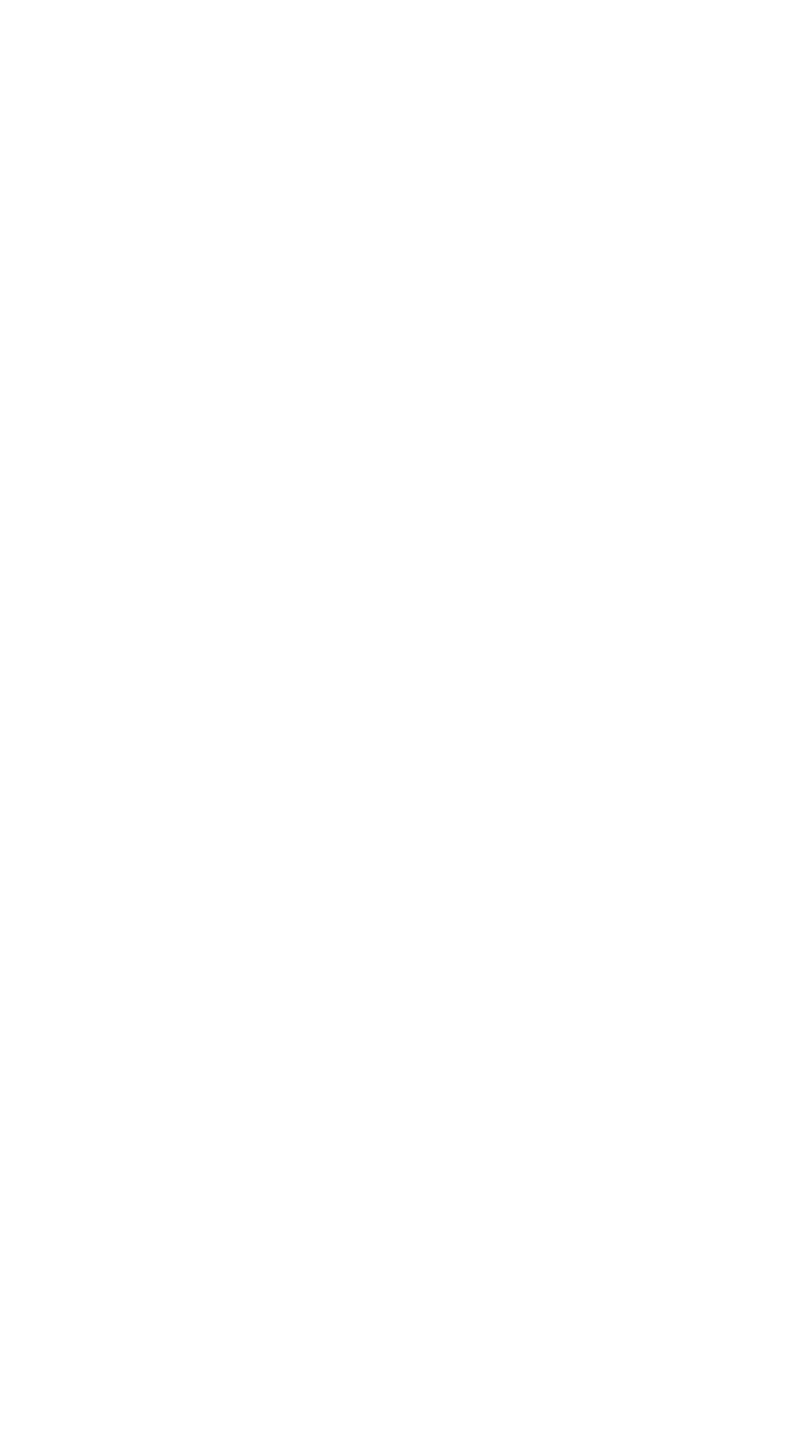
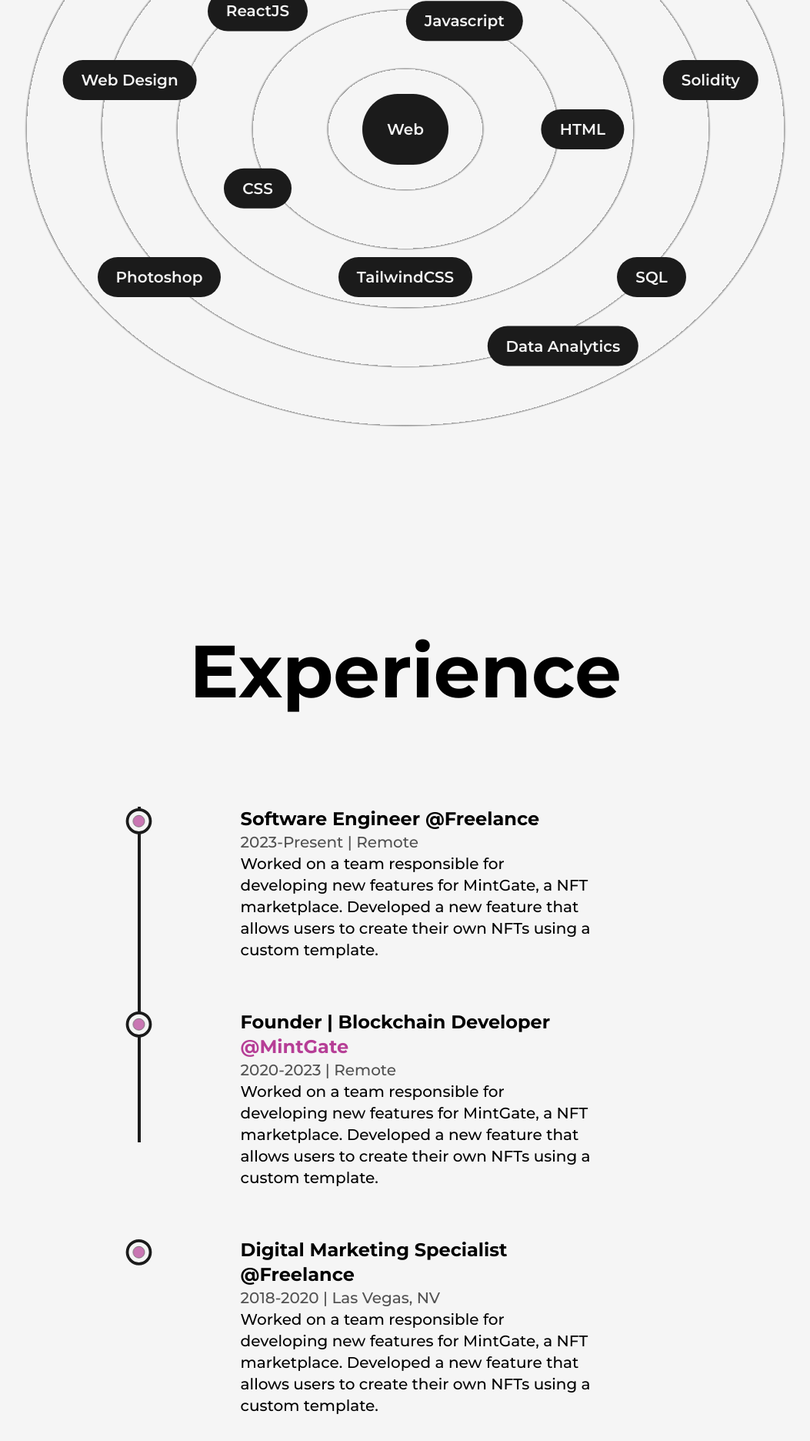
Before and after one commit to Jshanks21/portfolio-site, a Next.js app: page /about in a window 1280 px wide. Shown: the part 1760-3632 px from the top of the page at 77% size, without its empty margins (113-1166 px from the left). Before the commit the page ends 1402 px from the top, so only its background shows below. Built offline with nearby package versions, Linux system fonts and the light colour scheme.

Commit message:
chore: create skills, xp, edu components

```diff
--- /dev/null
+++ b/components/Education.tsx
@@ -0,0 +1,78 @@
+import React, { useRef } from 'react';
+import { motion, useScroll } from 'framer-motion';
+import ListItemIcon from './ListItemIcon';
+
+type DetailsProps = {
+  type: string;
+  time: string;
+  place: string;
+  info: string;
+};
+
+const Details = ({ type, time, place, info }: DetailsProps) => {
+  const ref = useRef(null);
+
+  return (
+    <li ref={ref} className='my-8 first:mt-0 last:mt-0 w-[60%] mx-auto flex flex-col items-center justify-between'>
+
+      <ListItemIcon reference={ref} />
+      <motion.div
+        initial={{ opacity: 0, y: 50 }}
+        whileInView={{ opacity: 1, y: 0 }}
+        transition={{ duration: 1.5, type: 'spring', stiffness: 100}}
+      >
+        <h3 className='capitalize font-bold text-2xl'>
+          {type}
+        </h3>
+        <span className='capitalize font-medium text-dark/75'>
+          {time} | {place}
+        </span>
+        <p className='font-medium w-full'>
+          {info}
+        </p>
+      </motion.div>
+    </li>
+  )
+};
+
+const Education = () => {
+  const ref = useRef(null);
+  const { scrollYProgress } = useScroll({
+    target: ref,
+    offset: ['start end', 'center start']
+  });
+
+
+  return (
+    <div className='my-64'>
+      <h2 className='w-full text-center font-bold text-8xl mb-32'>
+        Education
+      </h2>
+
+      <div ref={ref} className='w-[75%] mx-auto relative'>
+
+        <motion.div
+          style={{scaleY: scrollYProgress}}
+          className='absolute left-9 top-0 w-[4px] h-full bg-dark origin-top'
+        />
+
+        <ul className='w-full flex flex-col items-start justify-between ml-4'>
+          <Details
+            type='High School Diploma'
+            time='2012-2016'
+            place='Burlington High School'
+            info='Graduated with a 3.9 GPA and a 4.0 GPA in all math and science classes.'
+          />
+          <Details
+            type='Bachelor of Science in Computer Science'
+            time='2016-2020'
+            place='University of Vermont'
+            info='Graduated with a 3.5 GPA and a 3.8 GPA in all computer science classes.'
+          />
+        </ul>
+      </div>
+    </div>
+  );
+};
+
+export default Education;
--- /dev/null
+++ b/components/Experience.tsx
@@ -0,0 +1,98 @@
+import React, { useRef } from 'react';
+import { motion, useScroll } from 'framer-motion';
+import ListItemIcon from './ListItemIcon';
+
+type DetailsProps = {
+  position: string;
+  company: string;
+  companyLink?: string;
+  time: string;
+  address: string;
+  work: string;
+};
+
+const Details = ({ position, company, companyLink, time, address, work }: DetailsProps) => {
+  const ref = useRef(null);
+
+  return (
+    <li ref={ref} className='my-8 first:mt-0 last:mt-0 w-[60%] mx-auto flex flex-col items-center justify-between'>
+
+      <ListItemIcon reference={ref} />
+      <motion.div
+        initial={{ opacity: 0, y: 50 }}
+        whileInView={{ opacity: 1, y: 0 }}
+        transition={{ duration: 1.5, type: 'spring', stiffness: 100}}
+      >
+        <h3 className='capitalize font-bold text-2xl'>
+          {position} <a href={companyLink} target='_blank' className={`${companyLink ? 'text-primary hover:text-primary/75' : ''}`}>@{company}</a>
+        </h3>
+        <span className='capitalize font-medium text-dark/75'>
+          {time} | {address}
+        </span>
+        <p className='font-medium w-full'>
+          {work}
+        </p>
+      </motion.div>
+    </li>
+  )
+};
+
+const Experience = () => {
+  const ref = useRef(null);
+  const { scrollYProgress } = useScroll({
+    target: ref,
+    offset: ['start end', 'center start']
+  });
+
+
+  return (
+    <div className='my-64'>
+      <h2 className='w-full text-center font-bold text-8xl mb-32'>
+        Experience
+      </h2>
+
+      <div ref={ref} className='w-[75%] mx-auto relative'>
+
+        <motion.div
+          style={{scaleY: scrollYProgress}}
+          className='absolute left-9 top-0 w-[4px] h-full bg-dark origin-top'
+        />
+
+        <ul className='w-full flex flex-col items-start justify-between ml-4'>
+          <Details
+            position='Software Engineer'
+            company='Freelance'
+            time='2023-Present'
+            address='Remote'
+            work='Worked on a team responsible for developing new features for MintGate, a NFT marketplace. Developed a new feature that allows users to create their own NFTs using a custom template.'
+          />
+          <Details
+            position='Founder | Blockchain Developer'
+            company='MintGate'
+            companyLink='https://mintgate.app/'
+            time='2020-2023'
+            address='Remote'
+            work='Worked on a team responsible for developing new features for MintGate, a NFT marketplace. Developed a new feature that allows users to create their own NFTs using a custom template.'
+          />
+          <Details
+            position='Digital Marketing Specialist'
+            company='Freelance'
+            time='2018-2020'
+            address='Las Vegas, NV'
+            work='Worked on a team responsible for developing new features for MintGate, a NFT marketplace. Developed a new feature that allows users to create their own NFTs using a custom template.'
+          />
+          <Details
+            position='Teacher'
+            company='VIPKid'
+            companyLink='https://www.vipkid.com/'
+            time='2018-2020'
+            address='Remote'
+            work='Worked on a team responsible for developing new features for MintGate, a NFT marketplace. Developed a new feature that allows users to create their own NFTs using a custom template.'
+          />
+        </ul>
+      </div>
+    </div>
+  );
+};
+
+export default Experience;
--- /dev/null
+++ b/components/ListItemIcon.tsx
@@ -0,0 +1,24 @@
+import React from 'react';
+import { motion, useScroll } from 'framer-motion';
+
+const ListItemIcon = ({ reference }: { reference: React.MutableRefObject<null> }) => {
+  const { scrollYProgress } = useScroll({
+    target: reference,
+    offset: ['center end', 'center center']
+  });
+
+  return (
+    <figure className='absolute left-0 stroke-dark'>
+      <svg className='-rotate-90' width={75} height={75} viewBox="0 0 100 100">
+        <circle cx={75} cy={50} r={20} className='stroke-primary stroke-1 fill-none' />
+        <motion.circle cx={75} cy={50} r={20} className='stroke-[5px] fill-light'
+          style={{
+            pathLength: scrollYProgress,
+          }} />
+        <circle cx={75} cy={50} r={10} className='animate-pulse stroke-1 fill-primary' />
+      </svg>
+    </figure>
+  );
+};
+
+export default ListItemIcon;
--- /dev/null
+++ b/components/Skills.tsx
@@ -0,0 +1,58 @@
+import React from 'react';
+import { motion } from 'framer-motion';
+
+type SkillProps = {
+  name: string;
+  x?: string;
+  y?: string;
+};
+
+const Skill = ({ name, x, y }: SkillProps) => {
+  return (
+    <motion.div
+      className='flex items-center justify-center rounded-full font-semibold bg-dark text-light py-3 px-6 shadow-dark cursor-pointer absolute'
+      whileHover={{
+        scale: 1.15,
+      }}
+      initial={{ x: 0, y: 0 }}
+      whileInView={{ x, y }}
+      transition={{ duration: 1.5 }}
+    >
+      {name}
+    </motion.div>
+  )
+};
+
+const Skills = () => {
+  return (
+    <>
+      <h2 className='font-bold text-8xl mt-64 w-full text-center'>Skills</h2>
+      <div className="w-full h-screen relative flex items-center justify-center rounded-full bg-circularLight">
+
+        <motion.div
+          className='flex items-center justify-center rounded-full font-semibold bg-dark text-light p-8 shadow-dark cursor-pointer'
+          whileHover={{ scale: 1.15 }}
+          transition={{ duration: 1.5 }}
+        >
+          Web
+        </motion.div>
+
+        <Skill name='CSS' x='-15vw' y='6vw' />
+        <Skill name='TailwindCSS' x='0vw' y='15vw' />
+        <Skill name='Javascript' x='6vw' y='-11vw' />
+        <Skill name='ReactJS' x='-15vw' y='-12vw' />
+        <Skill name='NextJS' x='-25vw' y='-20vw' />
+        <Skill name='HTML' x='18vw' y='0vw' />
+        <Skill name='Solidity' x='31vw' y='-5vw' />
+        <Skill name='Typescript' x='0vw' y='-20vw' />
+        <Skill name='Web3 Development' x='25vw' y='-18vw' />
+        <Skill name='Web Design' x='-28vw' y='-5vw' />
+        <Skill name='SQL' x='25vw' y='15vw' />
+        <Skill name='Photoshop' x='-25vw' y='15vw' />
+        <Skill name='Data Analytics' x='16vw' y='22vw' />
+      </div>
+    </>
+  );
+};
+
+export default Skills;
--- a/pages/about.tsx
+++ b/pages/about.tsx
@@ -5,6 +5,9 @@ import Image from 'next/image';
 import React, { useEffect, useRef } from 'react';
 import profilePic from '@/public/images/profile/cropped_profile.jpg'
 import { useInView, useMotionValue, useSpring } from 'framer-motion';
+import Skills from '@/components/Skills';
+import Experience from '@/components/Experience';
+import Education from '@/components/Education';
 
 
 const AnimatedNumbers = ({ value }: { value: number }) => {
@@ -104,6 +107,10 @@ const about = () => {
             </div>
 
           </div>
+
+          <Skills />
+          <Experience />
+          <Education />
         </Layout>
       </main>
 
--- a/tailwind.config.js
+++ b/tailwind.config.js
@@ -20,6 +20,9 @@ module.exports = {
       },
       animation: {
         'spin-slow': 'spin 8s linear infinite',
+      },
+      backgroundImage: {
+        circularLight: 'repeating-radial-gradient(rgba(0,0,0,0.4) 2px, #f5f5f5 5px, #f5f5f5 100px);'
       }
     },
   },
```
